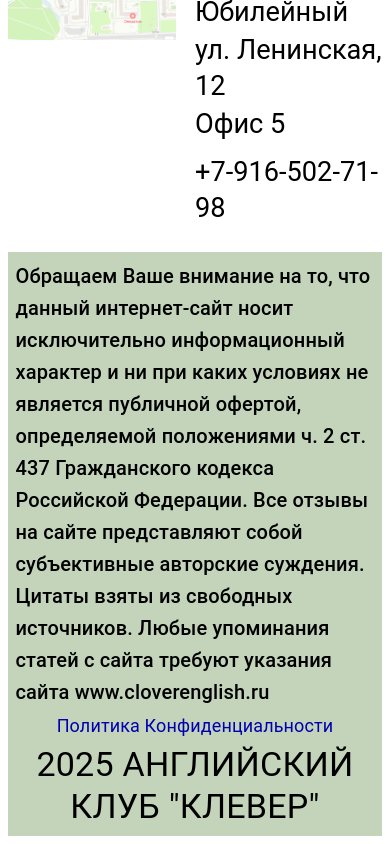
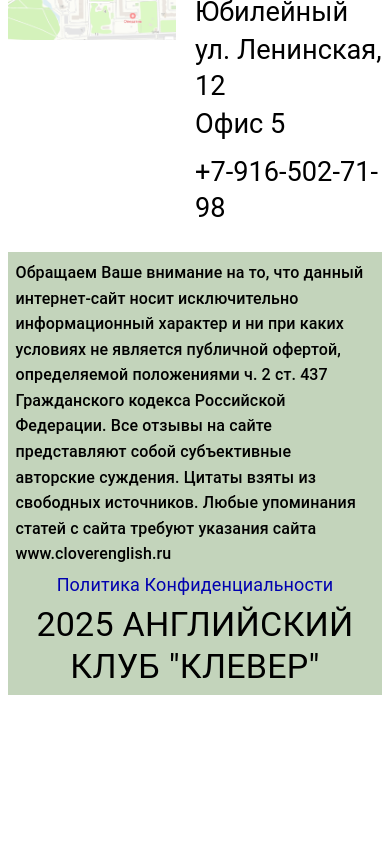
Before and after one commit to Pavel-Mernov/CloverEnglishReact, a React (Vite) app: page / in a window 390 px wide. Shown: the part 1444-2288 px from the top of the page. After the commit the page ends 2147 px from the top, so only its background shows below. Built offline with nearby package versions, Linux system fonts and the light colour scheme.

Commit message:
corrected font size on main page mobile version

```diff
--- a/src/component/pages/Appbar/SmallTitle.tsx
+++ b/src/component/pages/Appbar/SmallTitle.tsx
@@ -15,7 +15,7 @@
 
     const ImageStyle : SxProps =
     {
-        width: '10%',
+        width: (window.screen.width < 800) ? '40%' : '10%',
         objectFit: "contain"
     }
 
--- a/src/component/pages/MainPage/ContactsMap/Info.tsx
+++ b/src/component/pages/MainPage/ContactsMap/Info.tsx
@@ -7,7 +7,11 @@
 export const Info = (_ : { key ?: Key }) => {
 
     const InfoString = (props : { text ?: string, key ?: Key, marginTop ?: string | number }) =>
-        <Typography variant="h5" fontSize='170%' marginTop={props.marginTop}>
+        <Typography
+            variant="h5"
+            fontSize='170%'
+            marginTop={props.marginTop}>
+
             { props.text }
         </Typography>
 
@@ -31,6 +35,7 @@
         <Typography
             key='1'
             variant="h4"
+            fontSize={ (window.screen.width < 800) ? '170%' : 'auto' }
             fontWeight='bold'
             // marginTop='20px'
             sx={{ marginTop : '10%' }}
--- a/src/component/pages/Page/Bottom.tsx
+++ b/src/component/pages/Page/Bottom.tsx
@@ -4,7 +4,7 @@
 import { LocalLink } from "../../elements/Link/LocalLink";
 
 export function Bottom() : JSX.Element {
-    const fontSize = (window.screen.width < 800) ? '16px' : '20px'
+    const fontSize = (window.screen.width < 800) ? '12px' : '16px'
 
     return (
     <Stack
```
